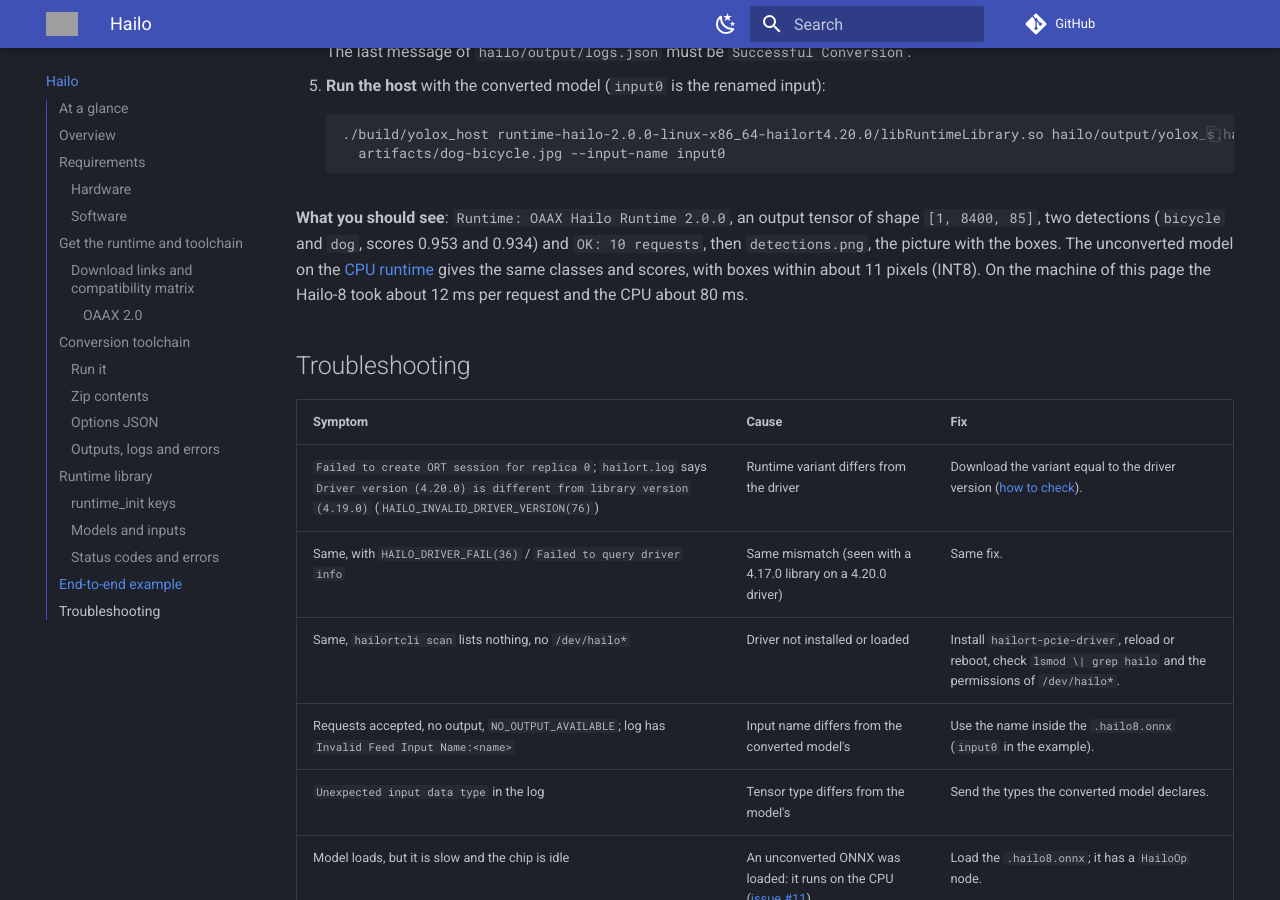
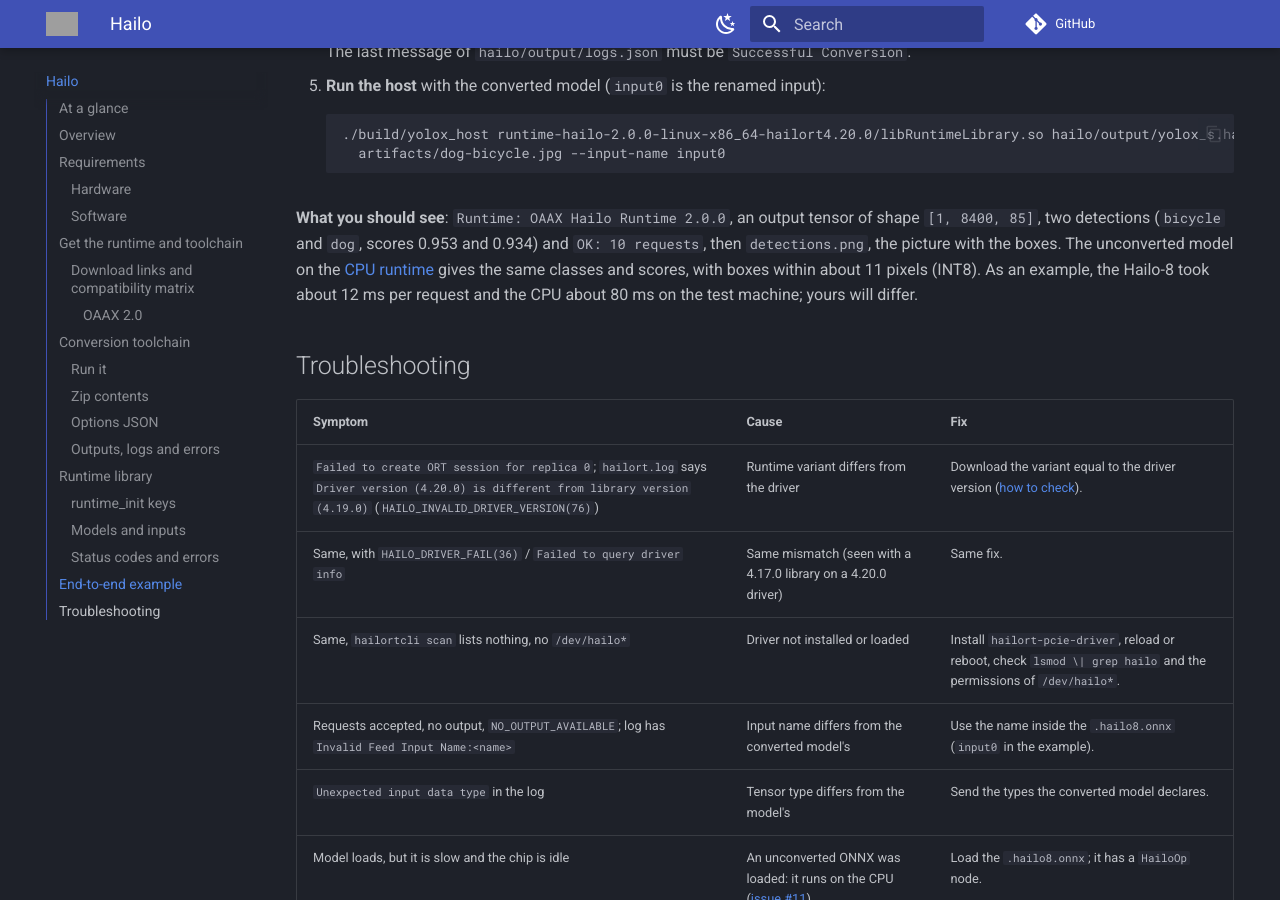
Before and after one commit to OAAX-standard/OAAX, an MkDocs documentation site: the page built from docs/Hailo.md, in a window 1280 px wide and 900 px high, scrolled down 8609 px. Built offline with MkDocs 1.6.1 and Material for MkDocs 9.7.7, drawn with Linux system fonts in a browser that asks for light colours; comment, search, counter and statistics services are not loaded; some of the changed text lies outside the part shown; grey boxes are pictures that could not be loaded.

Commit message:
docs(hailo): the real .deb is required (no placeholder); label the timings as an example
Co-Authored-By: Claude Sonnet 5.5 <noreply@anthropic.com>
Claude-Session: https://claude.ai/code/session_01M2u3w5YV2HbmweduNp4Xok
Signed-off-by: Ayoub Assis <79724149+ayoubassis@users.noreply.github.com>

````diff
--- a/docs/Hailo.md
+++ b/docs/Hailo.md
@@ -42,7 +42,7 @@
 | | Hailo's PCIe driver (`hailort-pcie-driver`) installed, with `/dev/hailo*` present |
 | | A runtime build whose HailoRT version **equals the installed driver version** (below) |
 | **Convert** | Docker, and internet access (the container installs the SDK's Python dependencies at every start) |
-| | From Hailo's [Developer Zone](https://hailo.ai/developer-zone/){:target="_blank"} (login required, not redistributable): `hailo_dataflow_compiler-3.<minor>.0-py3-none-linux_x86_64.whl`, `hailort-4.<minor>.0-cp310-cp310-linux_x86_64.whl` and the matching `hailort_4.<minor>.0_amd64.deb` (it provides `libhailort`, which the wheel needs), **one version of each** in one folder |
+| | From Hailo's [Developer Zone](https://hailo.ai/developer-zone/){:target="_blank"} (login required, not redistributable): `hailo_dataflow_compiler-3.<minor>.0-py3-none-linux_x86_64.whl`, `hailort-4.<minor>.0-cp310-cp310-linux_x86_64.whl` and the matching `hailort_4.<minor>.0_amd64.deb` (it provides `libhailort`, which the wheel needs; an empty or placeholder file is not enough), **one version of each** in one folder |
 
 The image holds Ubuntu 22.04 and Python 3.10 (hence `cp310`). The example below was converted with Dataflow Compiler 3.29.0 and the HailoRT 4.19.0 wheel; which compiler goes with which HailoRT is not documented ([issue #15](https://github.com/OAAX-standard/hailo-acceleration/issues/15)). A model converted that way runs on the 4.20.0 runtime.
 
@@ -248,7 +248,7 @@ Goal: the official YOLOX-s model (Apache-2.0) from ONNX to detections on a Hailo
       artifacts/dog-bicycle.jpg --input-name input0
     ```
 
-**What you should see**: `Runtime: OAAX Hailo Runtime 2.0.0`, an output tensor of shape `[1, 8400, 85]`, two detections (`bicycle` and `dog`, scores 0.953 and 0.934) and `OK: 10 requests`, then `detections.png`, the picture with the boxes. The unconverted model on the [CPU runtime](CPU.md) gives the same classes and scores, with boxes within about 11 pixels (INT8). On the machine of this page the Hailo-8 took about 12 ms per request and the CPU about 80 ms.
+**What you should see**: `Runtime: OAAX Hailo Runtime 2.0.0`, an output tensor of shape `[1, 8400, 85]`, two detections (`bicycle` and `dog`, scores 0.953 and 0.934) and `OK: 10 requests`, then `detections.png`, the picture with the boxes. The unconverted model on the [CPU runtime](CPU.md) gives the same classes and scores, with boxes within about 11 pixels (INT8). As an example, the Hailo-8 took about 12 ms per request and the CPU about 80 ms on the test machine; yours will differ.
 
 ## Troubleshooting
 
````
